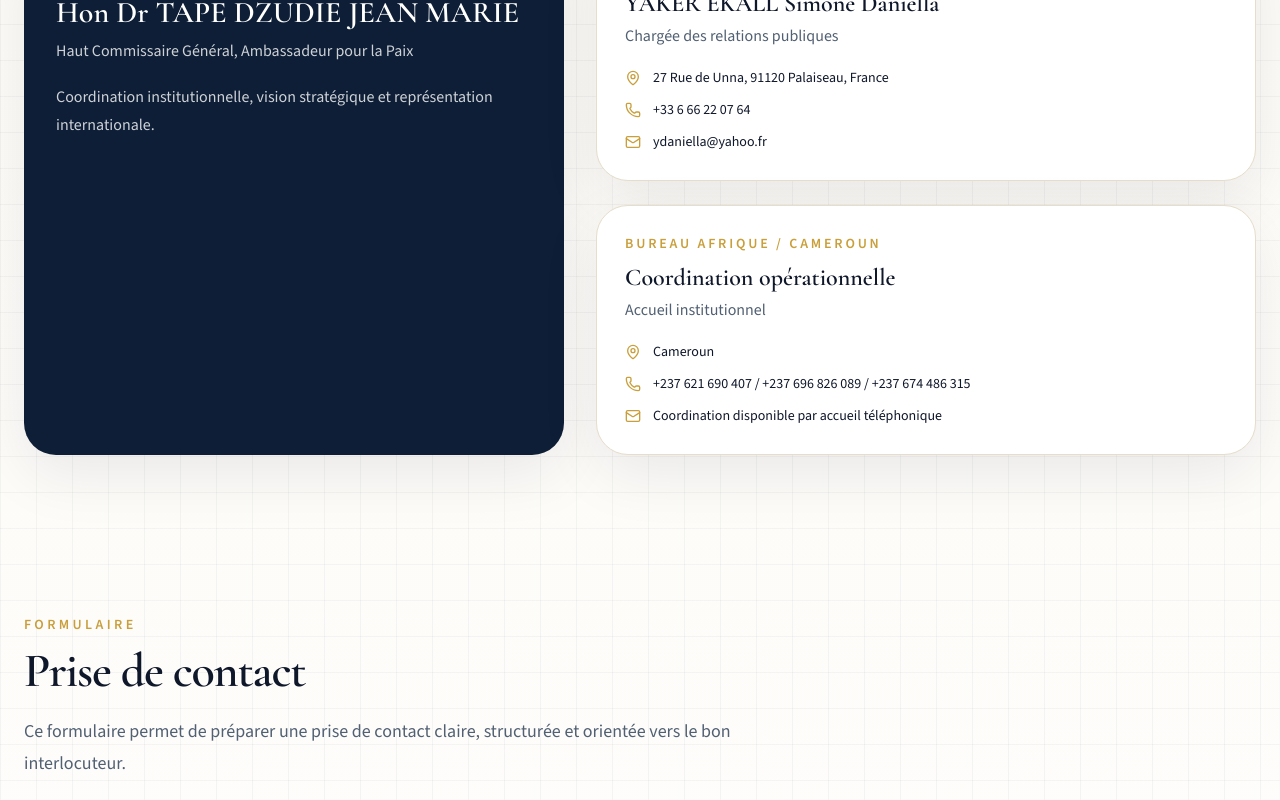
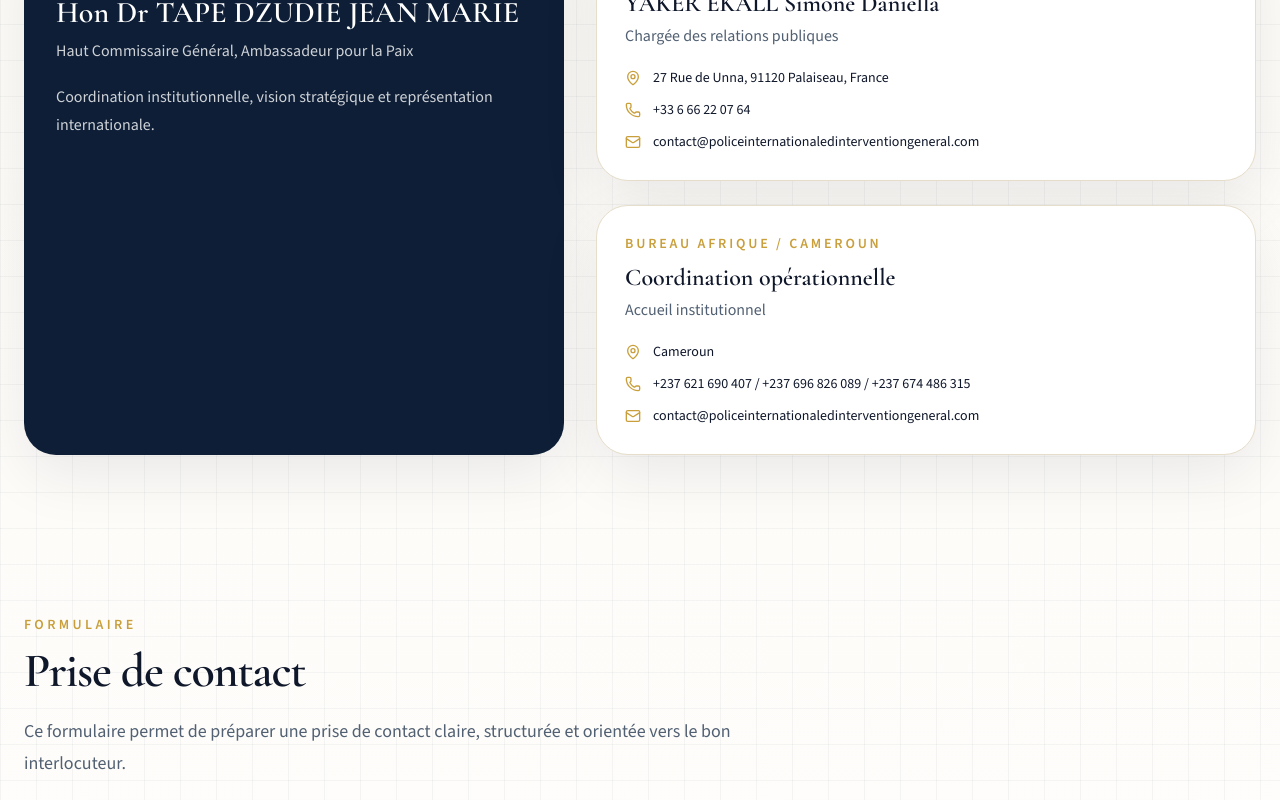
Before and after one commit to larrypops/P-I-G, a Next.js app: page /contact in a window 1280 px wide. Shown: the part 1020-1820 px from the top of the page. Built offline with nearby package versions, Linux system fonts and the light colour scheme.

Commit message:
Indexation

```diff
--- a/content/contacts.ts
+++ b/content/contacts.ts
@@ -12,7 +12,7 @@ export const contacts = {
       role: "Chargée des relations publiques",
       address: "27 Rue de Unna, 91120 Palaiseau, France",
       phone: "+33 6 66 22 07 64",
-      email: "ydaniella@yahoo.fr",
+      email: "contact@policeinternationaledinterventiongeneral.com",
     },
     {
       name: "Bureau Afrique / Cameroun",
@@ -20,7 +20,7 @@ export const contacts = {
       role: "Accueil institutionnel",
       address: "Cameroun",
       phone: "+237 621 690 407 / +237 696 826 089 / +237 674 486 315",
-      email: "Coordination disponible par accueil téléphonique",
+      email: "contact@policeinternationaledinterventiongeneral.com",
     },
   ],
 };
--- /dev/null
+++ b/public/google61b66cbc7e614d52.html
@@ -0,0 +1 @@
+google-site-verification: google61b66cbc7e614d52.html
```
